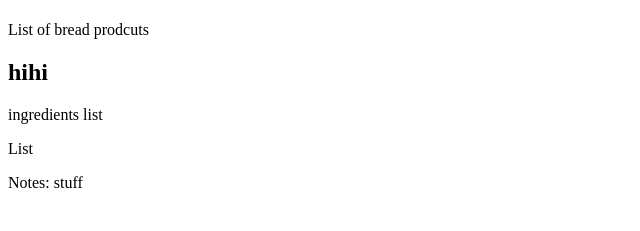
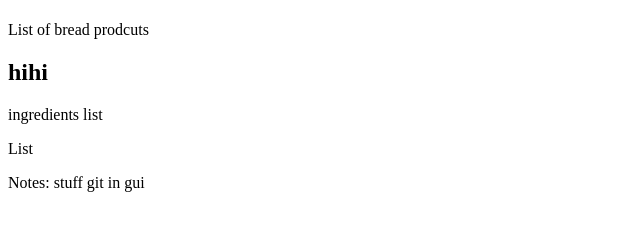
Before and after one commit to ntnvu/testtube, a plain HTML site: page index.html in a window 1280 px wide. Shown: the part 59-290 px from the top of the page, without its empty margins (0-640 px from the left). Drawn offline with Linux system fonts and the light colour scheme.

Commit message:
new
test

```diff
--- a/index.html
+++ b/index.html
@@ -14,5 +14,6 @@
 <p>List</p>
 <span>Notes: stuff</span>
 
+<span>git in gui</span>
 </body>
 </html>
```
